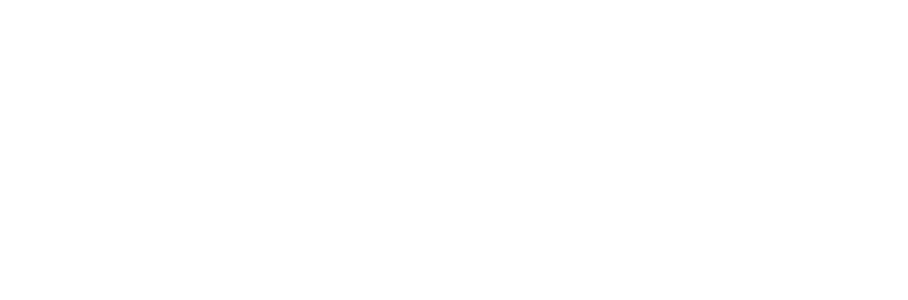
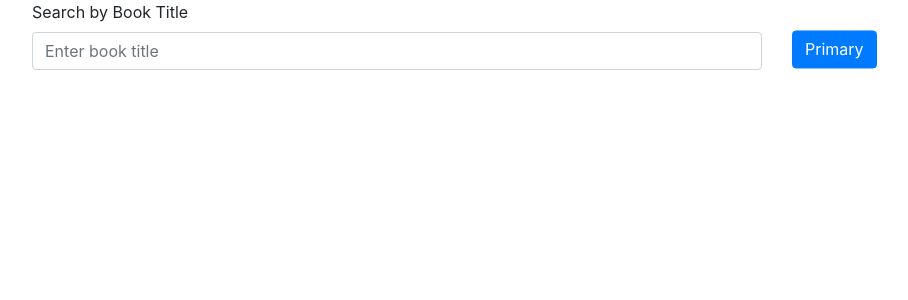
Before and after one commit to Nichola867/reading_returners, a React (Create React App) app: page / in a window 1280 px wide. Shown: the top 300 px of the page, without its empty margins (53-961 px from the left). Built offline with nearby package versions, Linux system fonts and the light colour scheme.

Commit message:
Search box component added

```diff
--- a/public/index.html
+++ b/public/index.html
@@ -6,6 +6,8 @@
   <meta name="viewport" content="width=device-width, initial-scale=1" />
   <meta name="theme-color" content="#000000" />
   <meta name="description" content="Web site created using create-react-app" />
+  <link rel="stylesheet" href="https://stackpath.bootstrapcdn.com/bootstrap/4.4.1/css/bootstrap.min.css"
+    integrity="sha384-Vkoo8x4CGsO3+Hhxv8T/Q5PaXtkKtu6ug5TOeNV6gBiFeWPGFN9MuhOf23Q9Ifjh" crossorigin="anonymous">
   <title>Reading Returners</title>
 </head>
 
--- a/src/App.css
+++ b/src/App.css
@@ -12,3 +12,13 @@
   font-size: calc(10px + 2vmin);
   color: white;
 }
+
+.Search-header {
+
+}
+
+.search-button {
+  position: absolute;
+  top: 50%;
+  transform: translateY(-33%);
+}
--- a/src/App.js
+++ b/src/App.js
@@ -1,14 +1,73 @@
 import React from 'react';
 import './App.css';
+import Search from "./Search";
 
-function App() {
-  return (
-    <div>
+class App extends React.Component {
+
+  state = {
+    books: [
+      {
+        title: "The Irresistible Rise of Harry Potter",
+        authors: ["Andrew Blake"],
+        imageLinks: {
+          smallThumbnail: "http://books.google.com/books/content?id=Aaug_RnI-xQC&printsec=frontcover&img=1&zoom=5&edge=curl&source=gbs_api"
+        }
+      },
+      {
+        title: "Million Love Songs",
+        authors: ["Carole Matthews"],
+        imageLinks: {
+          smallThumbnail: "http://books.google.com/books/content?id=e9wsDwAAQBAJ&printsec=frontcover&img=1&zoom=5&edge=curl&source=gbs_api"
+        }
+      },
+      {
+        title: "Love Songs to My Brain",
+        authors: ["David Joel Orenstein"],
+        imageLinks: {
+          smallThumbnail: "http://books.google.com/books/content?id=NSb_xgEACAAJ&printsec=frontcover&img=1&zoom=5&source=gbs_api"
+        }
+      },
+      {
+        title: "The Beekeeper's Daughter",
+        authors: ["Santa Montefiore"],
+        imageLinks: {
+          smallThumbnail: "http://books.google.com/books/content?id=x3TGBwAAQBAJ&printsec=frontcover&img=1&zoom=5&edge=curl&source=gbs_api"
+        }
+      },
+      {
+        title: "The Beekeeper's Promise",
+        authors: "Fiona Valpy",
+        imageLinks: {
+          smallThumbnail: "http://books.google.com/books/content?id=Kf0LtAEACAAJ&printsec=frontcover&img=1&zoom=5&source=gbs_api"
+        }
+      },
+      {
+        title: "The Small Book",
+        authors: "Jack Trimpey",
+        imageLinks: {
+          smallThumbnail: "http://books.google.com/books/content?id=gqg_DwAAQBAJ&printsec=frontcover&img=1&zoom=5&source=gbs_api"
+        }
+      },
+      {
+        title: "Small Great Things",
+        authors: "Jodi Picoult",
+        imageLinks: {
+          smallThumbnail: ""
+        }
+      }
+    ]
+
+  }
+
+  render() {
+    return (
+      <div>
+        <Search />
+      </div>
+    )
+  }
 
 
 
-    </div>
-  );
 }
-
 export default App;
--- /dev/null
+++ b/src/Search.js
@@ -0,0 +1,45 @@
+import React from 'react';
+
+class Search extends React.Component {
+
+  render() {
+    return (
+
+      <div className="container">
+        <div className="row">
+          <div className="col-8">
+            <div className="form-group">
+
+              <label
+                form="Search-header">
+                Search by Book Title
+              </label>
+
+              <input
+                type="text"
+                className="form-control"
+                id="Input1"
+                aria-describedby="Book Title" placeholder="Enter book title" />
+
+            </div>
+          </div>
+
+
+          <div className="col-3">
+            <button
+              type="button"
+              className="btn btn-primary search-button">
+              Primary
+            </button>
+          </div>
+
+        </div>
+
+      </div >
+    )
+
+
+  }
+}
+
+export default Search;
```
